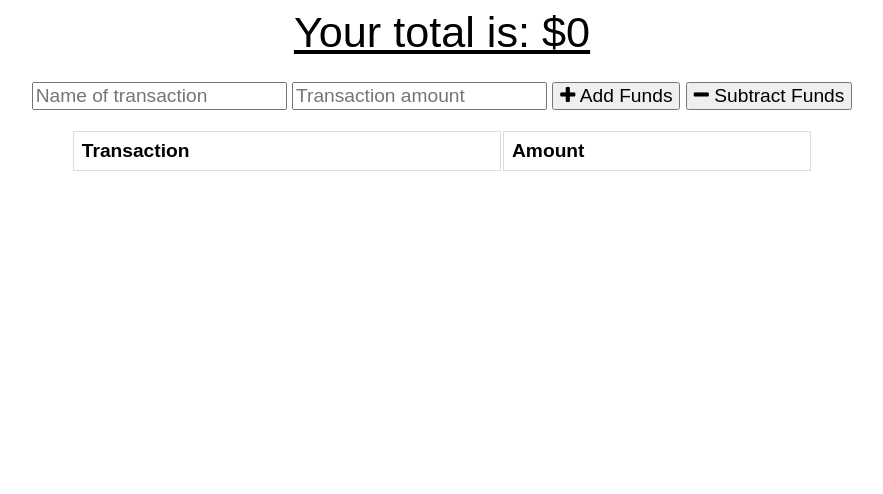
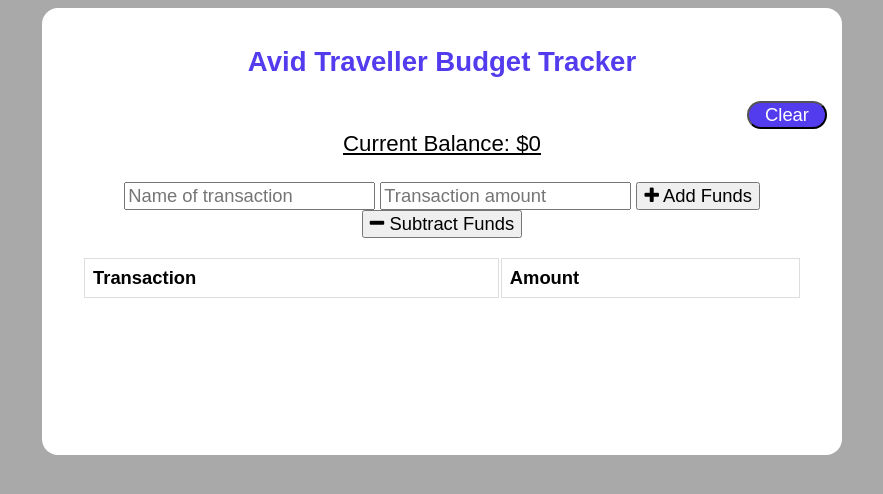
Before and after one commit to tiffcrockett/budget-pwa, a website: page public/index.html in a window 1280 px wide. Shown: the whole page, without its empty margins (198-1081 px from the left). Drawn offline with Linux system fonts and the light colour scheme; no server answers.

Commit message:
updated service worker, server, html, db , style

```diff
--- a/public/db.js
+++ b/public/db.js
@@ -63,7 +63,7 @@ function checkDatabase() {
       });
     }
   };
-}
+};
 
 // listen for app coming back online
 window.addEventListener("online", checkDatabase);
--- a/public/index.html
+++ b/public/index.html
@@ -9,16 +9,19 @@
 
   <link rel="stylesheet" href="https://stackpath.bootstrapcdn.com/font-awesome/4.7.0/css/font-awesome.min.css">
   <link rel="stylesheet" href="styles.css" >
-  <title>Budget Tracker</title>
+  <title>Avid Traveller Budget Tracker</title>
   <!-- MDN documentation -> manifest.json  -->
   <link rel="manifest" href="./public/dist/manifest.json">
 </head>
 <body>
   <div class="wrapper">
+    <div class="header">
+      <h2>Avid Traveller Budget Tracker</h2>
+      <button type="button" class="btn btn-secondary btn-lg" value="clear" onclick="clear()">Clear</button>
+    </div>
     <div class="total">
-      <div class="total">Your total is: $<span id="total">0</span></div>
+      <div class="total">Current Balance: $<span id="total">0</span></div>
     </div>
-
     <div class="form">
       <input type="text" id="t-name" placeholder="Name of transaction" />
       <input type="number" min="0" id="t-amount" placeholder="Transaction amount" />
--- a/public/service-worker.js
+++ b/public/service-worker.js
@@ -4,12 +4,12 @@ const FILES_TO_CACHE = [
     '/index.js',
     '/dist/bundle.js',
     '/dist/manifest.json',
-    '/icons/icon-192-192.png',
-    '/icons/icon-512-512.png',
+    '/icons/icon-192x192.png',
+    '/icons/icon-512x512.png',
     '/chart.min.js',
     "/db.js",
     "/style.css",
-    "/sw.js",
+    "/service-worker.js",
     "https://stackpath.bootstrapcdn.com/font-awesome/4.7.0/css/font-awesome.min.css",
   ];
 
--- a/public/styles.css
+++ b/public/styles.css
@@ -1,6 +1,7 @@
 body {
-  font-size: 120%;
+  font-size: 115%;
   font-family: Arial;
+  background-color: darkgrey;
 }
 
 button, input {
@@ -28,12 +29,30 @@ tr:nth-child(even) {
 
 .wrapper {
   margin: 0 auto;
-  max-width: 825px;
+  max-width: 800px;
   text-align: center;
+  background-color: white;
+  border-radius: 16px;
+}
+
+.header {
+  margin-top: 5px;
+  padding: 15px;
+  color: #533bee;
+}
+
+.btn {
+  float: right;
+  width: 80px;
+  border-radius: 15px;
+  background-color: #533bee;
+  color: white;
+  cursor: pointer;
 }
 
 .total {
-  font-size: 150%;
+  margin-top: 15px;
+  font-size: 110%;
   text-decoration: underline;
 }
 
--- a/server.js
+++ b/server.js
@@ -16,6 +16,7 @@ app.use(express.json());
 app.use(express.static("public"));
 
 mongoose.connect("mongodb://localhost/budget", {
+  useCreateIndex: true,
   useNewUrlParser: true,
   useFindAndModify: false,
   useUnifiedTopology: true
```
